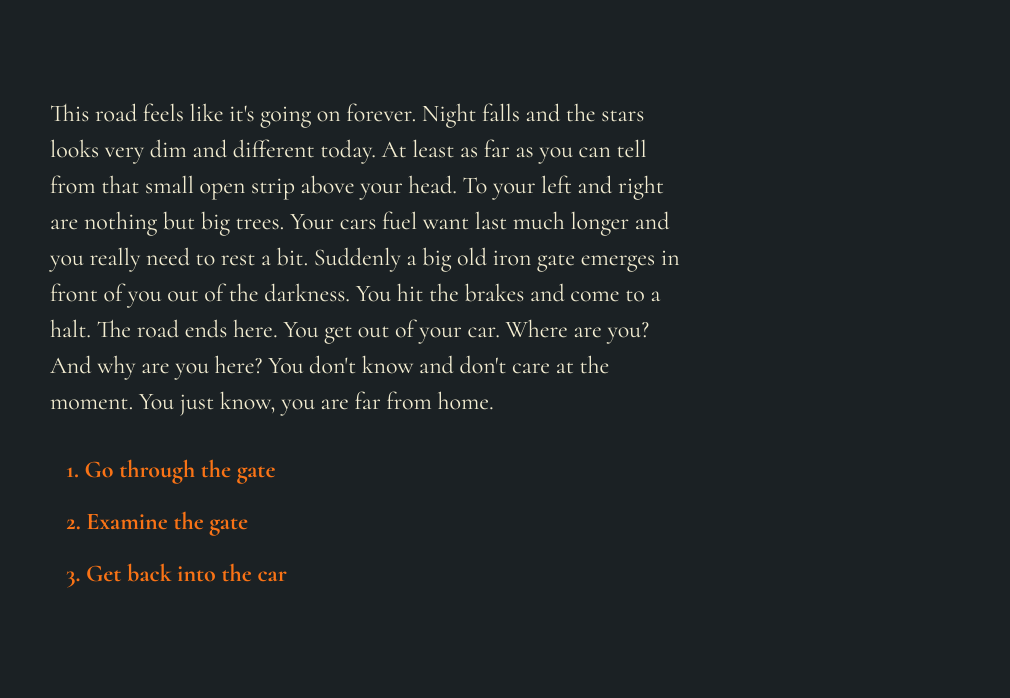
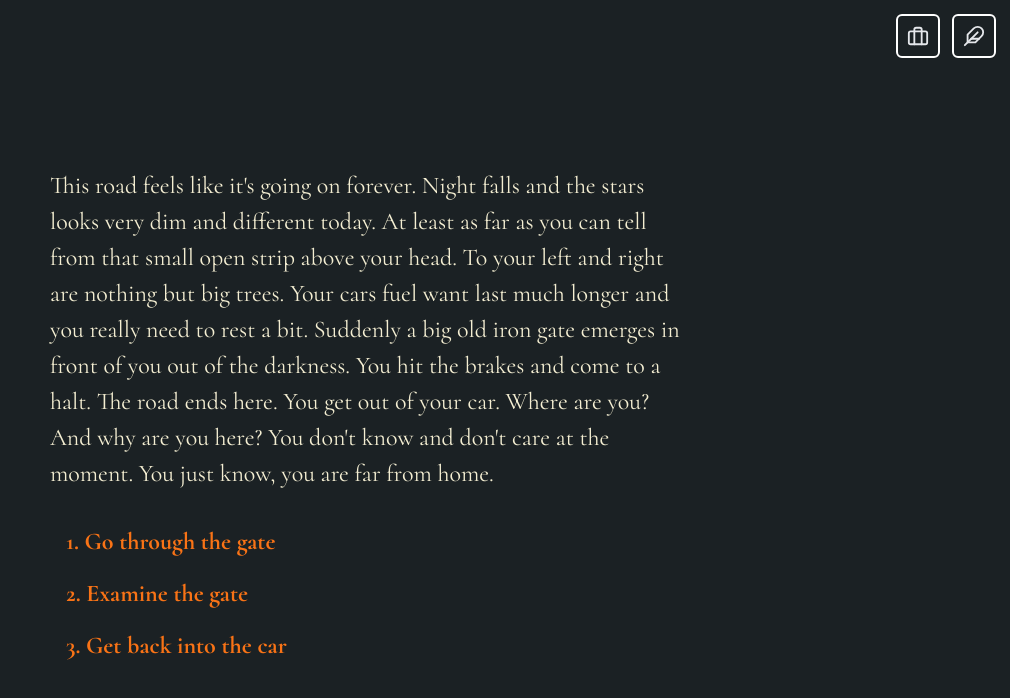
Before and after one commit to pixelprodukt/far-from-home, a React (Vite) app: page / in a window 1280 px wide. Shown: the top 698 px of the page, without its empty margins (270-1280 px from the left). Built offline with nearby package versions, Linux system fonts and the light colour scheme.

Commit message:
added icons, added mock for icon buttons

```diff
--- a/package.json
+++ b/package.json
@@ -11,7 +11,8 @@
     },
     "dependencies": {
         "react": "^18.3.1",
-        "react-dom": "^18.3.1"
+        "react-dom": "^18.3.1",
+        "react-feather": "^2.0.10"
     },
     "devDependencies": {
         "@eslint/js": "^9.15.0",
--- a/src/App.tsx
+++ b/src/App.tsx
@@ -1,8 +1,15 @@
-import Button from './components/Button';
+import { Briefcase, Feather } from 'react-feather';
+import TextButton from './components/TextButton';
+import IconButton from './components/IconButton';
 
 const App = () => {
     return (
         <>
+            <div className='p-2 flex flex-wrap justify-end'>
+            <IconButton onClick={() => { console.log('hello from icon button 2') }}><Briefcase color='#e5e7eb' size='22' /></IconButton>
+                <IconButton onClick={() => { console.log('hello from icon button 1') }}><Feather color='#e5e7eb' size='22' /></IconButton>
+            </div>
+
             <div className='p-12'></div>
             <div className='container mx-auto text-light-amber 2xl:w-1/3 xl:w-1/2 lg:w-1/2 md:w-full 2xl:px-0 xl:px-0 lg:px-0 md:px-0 sm:px-0 px-8'>
 
@@ -25,9 +32,9 @@ const App = () => {
                 </section>
 
                 <div>
-                    <Button title='1. Go through the gate' /><br />
-                    <Button title='2. Examine the gate' /><br />
-                    <Button title='3. Get back into the car' /><br />
+                    <TextButton onClick={() => { console.log('hello from button 1') }} title='1. Go through the gate' /><br />
+                    <TextButton onClick={() => { console.log('hello from button 2') }} title='2. Examine the gate' /><br />
+                    <TextButton onClick={() => { console.log('hello from button 3') }} title='3. Get back into the car' /><br />
                 </div>
 
             </div>
--- a/src/components/Button.tsx
+++ /dev/null
@@ -1,11 +0,0 @@
-interface ButtonProps {
-    title: string;
-}
-
-const Button = ({title}: ButtonProps) => {
-    return (
-        <button className='text-base w-full text-left font-bold text-orange-500 px-4 py-2 rounded-md hover:bg-stone-900'>{title}</button>
-    );
-};
-
-export default Button;
--- /dev/null
+++ b/src/components/IconButton.tsx
@@ -0,0 +1,12 @@
+import { PropsWithChildren } from 'react';
+import { ButtonProps } from '../models/ButtonProps';
+
+const IconButton = (props: PropsWithChildren<ButtonProps>) => {
+    return (
+        <>
+            <button onClick={props.onClick} className='w-10 h-10 flex items-center justify-center rounded outline outline-2 outline-white m-2 hover:bg-stone-900'>{props.children}</button>
+        </>
+    );
+};
+
+export default IconButton;
--- /dev/null
+++ b/src/components/TextButton.tsx
@@ -0,0 +1,13 @@
+import { ButtonProps } from '../models/ButtonProps';
+
+interface TextButtonProps extends ButtonProps {
+    title: string;
+}
+
+const TextButton = (props: TextButtonProps) => {
+    return (
+        <button onClick={props.onClick} className='text-base w-full text-left font-bold text-orange-500 px-4 py-2 rounded-md hover:bg-stone-900'>{props.title}</button>
+    );
+};
+
+export default TextButton;
--- /dev/null
+++ b/src/models/ButtonProps.ts
@@ -0,0 +1,3 @@
+export interface ButtonProps {
+    onClick: () => void;
+}
```
Also changed, not shown: 1 other file (tests, documents, lock files or other folders).
